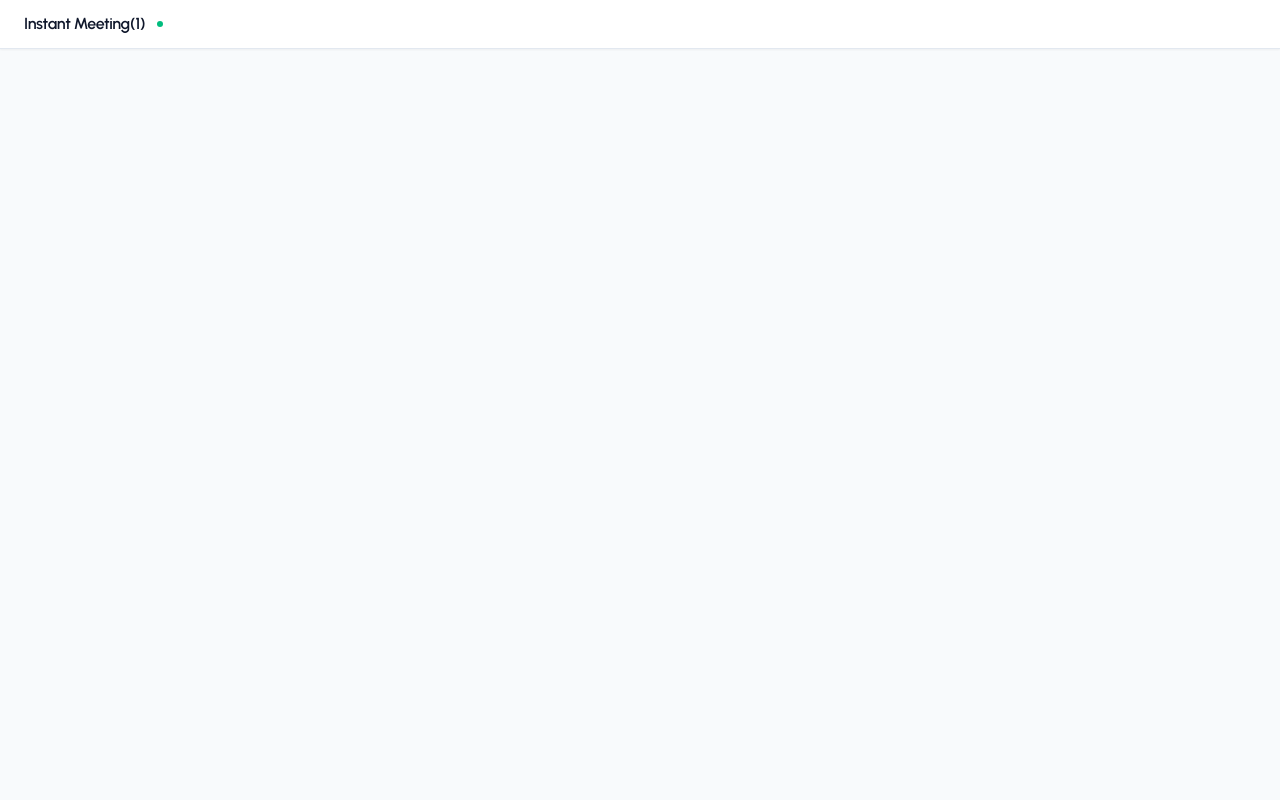
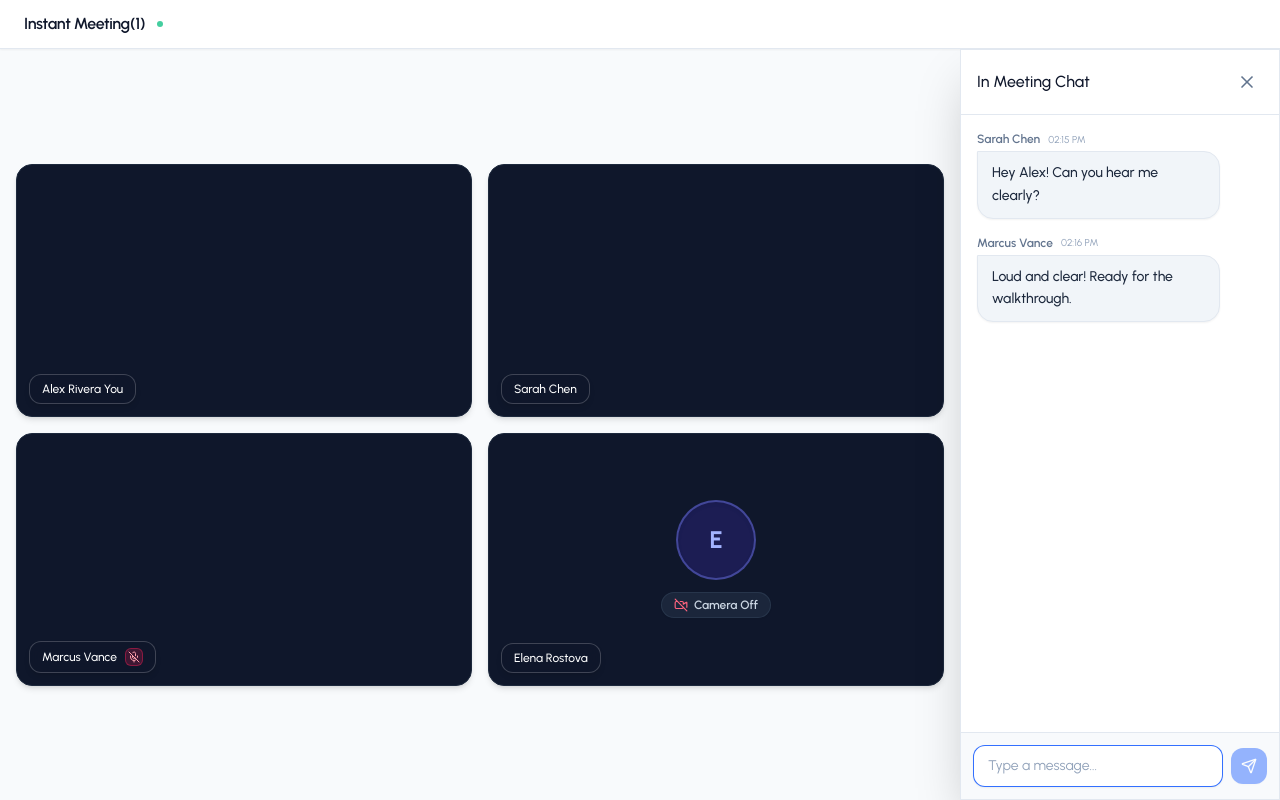
Before and after one commit to Abhinav-Kumar-Bindra21/Go-Live, a React (Vite) app in the folder client/: page /meeting/1 in a window 1280 px wide. Built offline with nearby package versions, Linux system fonts and the light colour scheme; no server answers.

Commit message:
add chat panel

```diff
--- /dev/null
+++ b/client/src/components/Meeting/ChatPanel.tsx
@@ -0,0 +1,108 @@
+import { SendIcon, XIcon } from "lucide-react";
+import { useEffect, useRef, useState } from "react";
+
+type Message = {
+  id: string;
+  senderId: string;
+  senderName: string;
+  text: string;
+};
+
+type ChatProps = {
+  isOpen: boolean;
+  onClose: () => void;
+  message: Message[];
+  onSendMessage: (message: string) => void;
+  currentUser: string;
+};
+
+const ChatPanel = ({ isOpen, onClose, message, onSendMessage, currentUser }: ChatProps) => {
+  const [text, setText] = useState("");
+
+  const messageEndRef = useRef<HTMLDivElement | null>(null);
+
+  useEffect(() => {
+    if (isOpen) {
+      messageEndRef.current?.scrollIntoView({ behavior: "smooth" });
+    }
+  }, [message, isOpen]);
+
+  const handleSubmit = (e: React.FormEvent<HTMLFormElement>) => {
+    e.preventDefault();
+
+    if (text.trim()) {
+      onSendMessage(text);
+      setText("");
+    }
+  };
+
+  if (!isOpen) return null;
+  return (
+    <aside className="w-full sm:w-80 h-full bg-white border border-slate-200 flex flex-col z-30 shadow-2xl animate-in slide-in-from-right duration-200">
+      {/* Header */}
+
+      <div className="p-4 border-b border-slate-200 flex items-center justify-between">
+        <h3 className="font-medium text-slate-900 text-base flex items-center gap-2">In Meeting Chat</h3>
+        <button
+          onClick={onClose}
+          className="p-1.5 rounded-xl hover:bg-slate-100 text-slate-500 hover:text-slate-900 transition-colors cursor-pointer"
+        >
+          <XIcon className="size-5" />
+        </button>
+      </div>
+
+      {/* Message Container */}
+
+      <div className="flex-1 p-4 overflow-y-auto space-y-4">
+        {message.length === 0 ? (
+          <div className="h-full flex flex-col items-center justify-center text-center text-slate-400 text-sm">
+            <p>No message yet</p>
+            <p className="text-xs mt-1 text-slate-400">Send a message to start chatting with participants</p>
+          </div>
+        ) : (
+          message.map((msg, index) => {
+            const isMe = msg.senderId === currentUser?.id;
+
+            return (
+              <div key={msg.id || index} className={`flex flex-col ${isMe ? "items-end" : "items-start"}`}>
+                <div className="flex items-center gap-2 mb-1">
+                  <span className="text-xs font-semibold text-slate-500">{isMe ? "You" : msg.senderName}</span>
+                  <span className="text-[10px] text-slate-400">{msg.time}</span>
+                </div>
+
+                <div
+                  className={`px-3.5 py-2.5 rounded-2xl max-w-[85%] text-sm leading-relaxed shadow-xs ${isMe ? "bg-primary text-white rounded-tr-none font-medium" : "bg-slate-100 text-slate-800 rounded-tl-none border border-slate-200 font-medium"}`}
+                >
+                  {msg.text}
+                </div>
+              </div>
+            );
+          })
+        )}
+        <div ref={messageEndRef} />
+      </div>
+
+      {/* Send form */}
+
+      <form onSubmit={handleSubmit} className="p-3 border-t border-slate-200 bg-slate-50 flex items-center gap-2">
+        <input
+          type="text"
+          placeholder="Type a message..."
+          value={text}
+          onChange={(e) => setText(e.target.value)}
+          className="flex-1 bg-white border border-primary/80 focus:border-primary rounded-xl px-3.5 py-2.5 text-sm text-slate-900 placeholder-slate-400 outline-none transition-all shadow-xs"
+        />
+
+        <button
+          type="submit"
+          disabled={!text.trim()}
+          className="p-2.5 rounded-xl bg-primary hover:bg-primary-hover text-white disabled:opacity-40 transition-all cursor-pointer shadow-xs"
+        >
+          <SendIcon className="size-4" />
+        </button>
+      </form>
+    </aside>
+  );
+};
+
+export default ChatPanel;
--- a/client/src/components/Navbar.tsx
+++ b/client/src/components/Navbar.tsx
@@ -5,7 +5,6 @@ import { UserButton } from "@clerk/react";
 
 const Navbar = () => {
   const { isSignedIn, user } = { user: dummyUser, isSignedIn: true };
-  console.log(user);
 
   const location = useLocation();
 
--- /dev/null
+++ b/client/src/hooks/useChat.ts
@@ -0,0 +1,39 @@
+import { useCallback, useState } from "react";
+import { dummyInitialChatMessages } from "../assets/asset";
+
+export const useChat = (_roomId, user) => {
+  const [message, setMessage] = useState(dummyInitialChatMessages);
+  const [unreadCount, setUnreadCount] = useState(0);
+  const [isChatOpen, setIsChatOpen] = useState(true);
+
+  const sendMessage = useCallback(
+    (text) => {
+      if (!text.trim() || !user) return;
+
+      const message = {
+        id: Date.now().toString(),
+        text: text.trim(),
+        senderName: user.name || user.fullName || "You",
+        time: new Date().toLocaleTimeString([], { hour: "2-digit", minute: "2-digit" }),
+      };
+
+      setMessage((prev) => [...prev, message]);
+    },
+    [user],
+  );
+
+  const toggleChat = useCallback(() => {
+    setIsChatOpen((prev) => {
+      if (!prev) setUnreadCount(0);
+      return !prev;
+    });
+  }, []);
+
+  return {
+    message,
+    sendMessage,
+    unreadCount,
+    isChatOpen,
+    toggleChat,
+  };
+};
--- a/client/src/pages/MeetingRoom.tsx
+++ b/client/src/pages/MeetingRoom.tsx
@@ -1,6 +1,10 @@
 import { useNavigate, useParams } from "react-router";
 import { dummyUser, dummyMeetingDetails } from "../assets/asset";
 import { useCallback, useState } from "react";
+import VideoGrid from "../components/Meeting/VideoGrid";
+import useWebRTC from "../hooks/useWebRTC";
+import ChatPanel from "../components/Meeting/ChatPanel";
+import { useChat } from "../hooks/useChat";
 
 const MeetingRoom = () => {
   const { meetingId } = useParams();
@@ -13,6 +17,18 @@ const MeetingRoom = () => {
   const handleMeetingEnded = useCallback(() => {
     navigate("/dashboard");
   }, [navigate]);
+
+  // Initialize webRTC
+
+  const { localStream, remoteUsers, audioEnabled, videoEnabled, toggleAudio, toggleVideo, endMeeting } = useWebRTC(
+    meetingId,
+    userData,
+    handleMeetingEnded,
+  );
+
+  // initialize chat
+
+  const { message, sendMessage, unreadCount, isChatOpen, toggleChat } = useChat(meetingId, userData);
 
   const isHost = true;
 
@@ -38,7 +54,23 @@ const MeetingRoom = () => {
       <div className="flex-1 flex overflow-hidden relative">
         {/* video grid center */}
 
+        <VideoGrid
+          localStream={localStream}
+          localUser={userData}
+          remoteUsers={remoteUsers}
+          audioEnabled={audioEnabled}
+          videoEnabled={videoEnabled}
+        />
+
         {/* In Meeting chat Drawer */}
+
+        <ChatPanel
+          isOpen={isChatOpen}
+          onClose={toggleChat}
+          message={message}
+          onSendMessage={sendMessage}
+          currentUser={userData}
+        />
 
         {/* Participants Drawer */}
 
```
